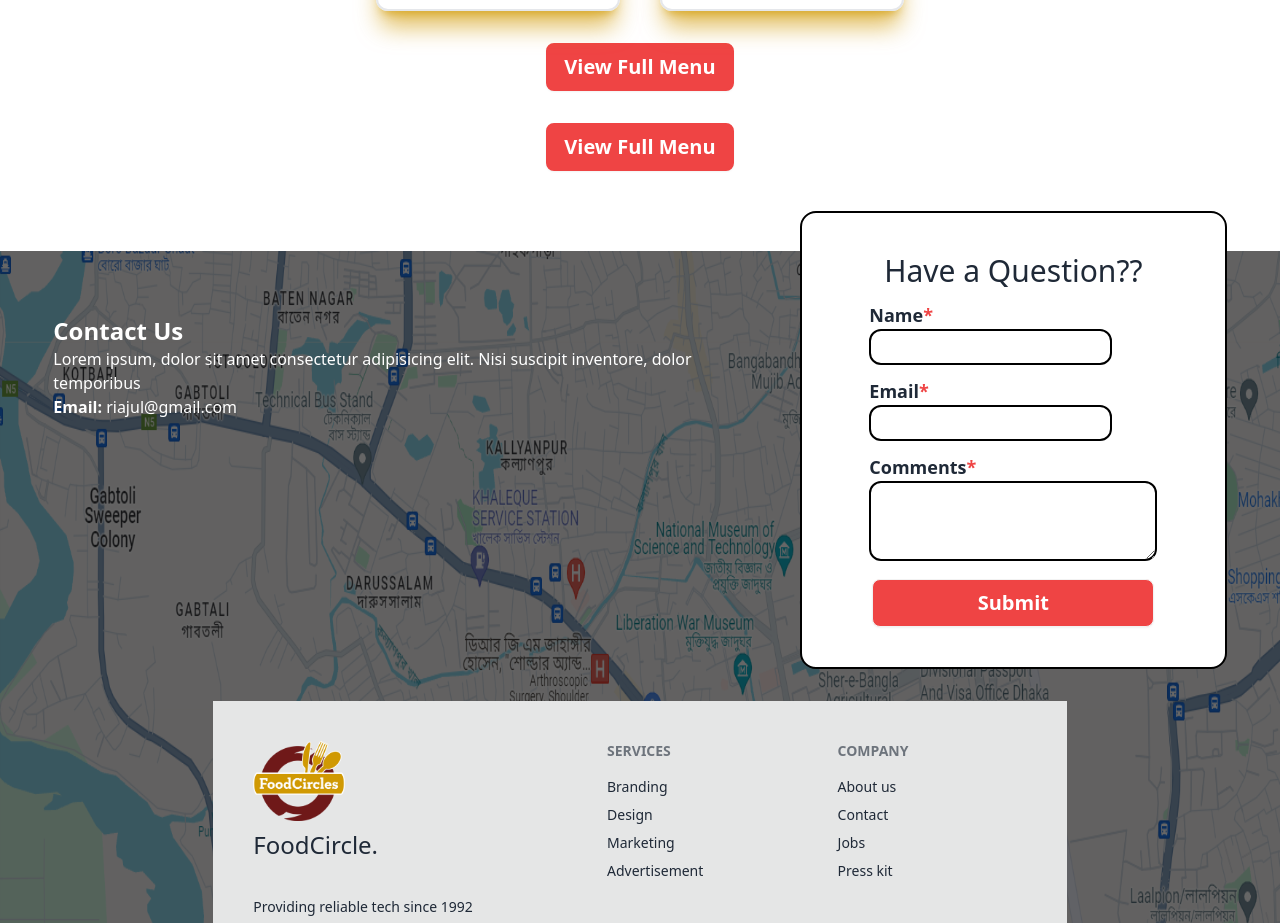
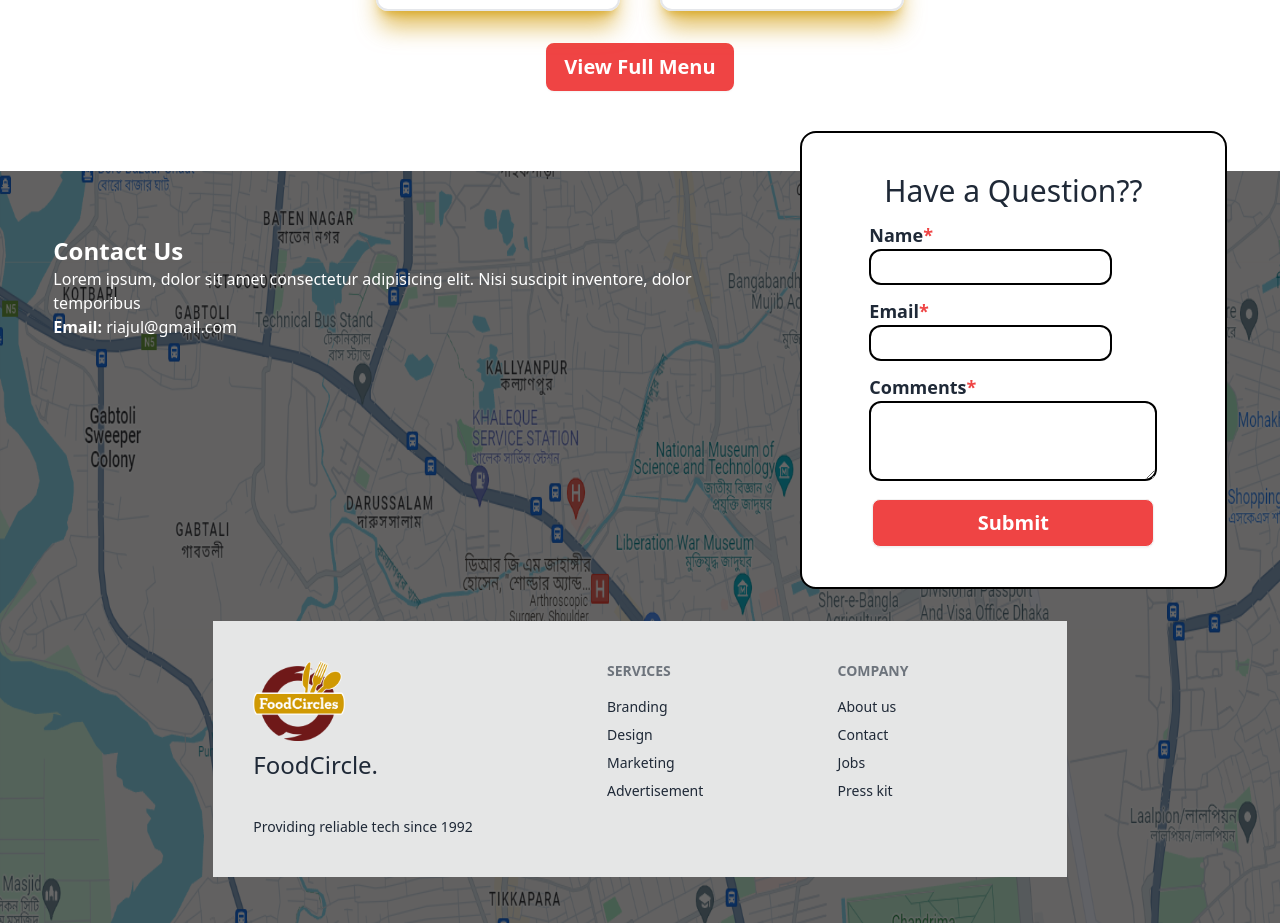
Before and after one commit to mdriajul01/project-p, a React (Vite) app: page / in a window 1280 px wide. Shown: the part 1639-2562 px from the top of the page. Built offline with nearby package versions, Linux system fonts and the light colour scheme.

Commit message:
project-p

```diff
--- a/src/Home/Card.jsx
+++ b/src/Home/Card.jsx
@@ -35,9 +35,6 @@ const Card = () => {
       <button className=" btn mx-auto w-fit  flex justify-center bg-red-500 hover: text-white border-2 border-red-500 hover:bg-transparent hover:text-red-500 text-xl hover:border-red-500 my-8">
         View Full Menu
       </button>
-      <button className=" btn mx-auto w-fit  flex justify-center bg-red-500 hover: text-white border-2 border-red-500 hover:bg-transparent hover:text-red-500 text-xl hover:border-red-500 my-8">
-        View Full Menu
-      </button>
     </div>
   );
 };
```
